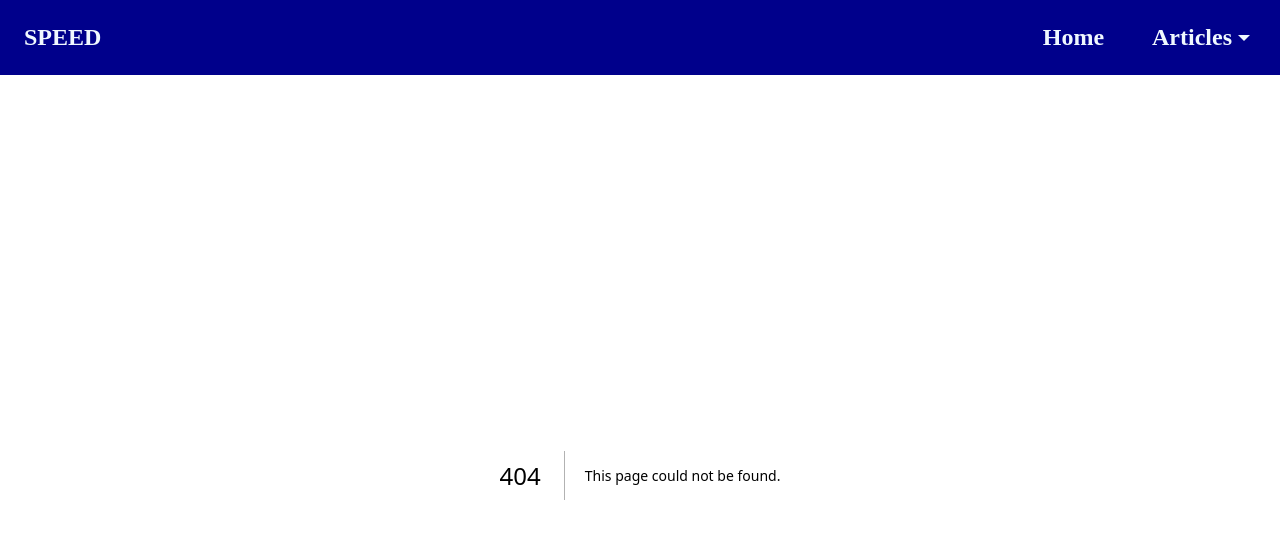
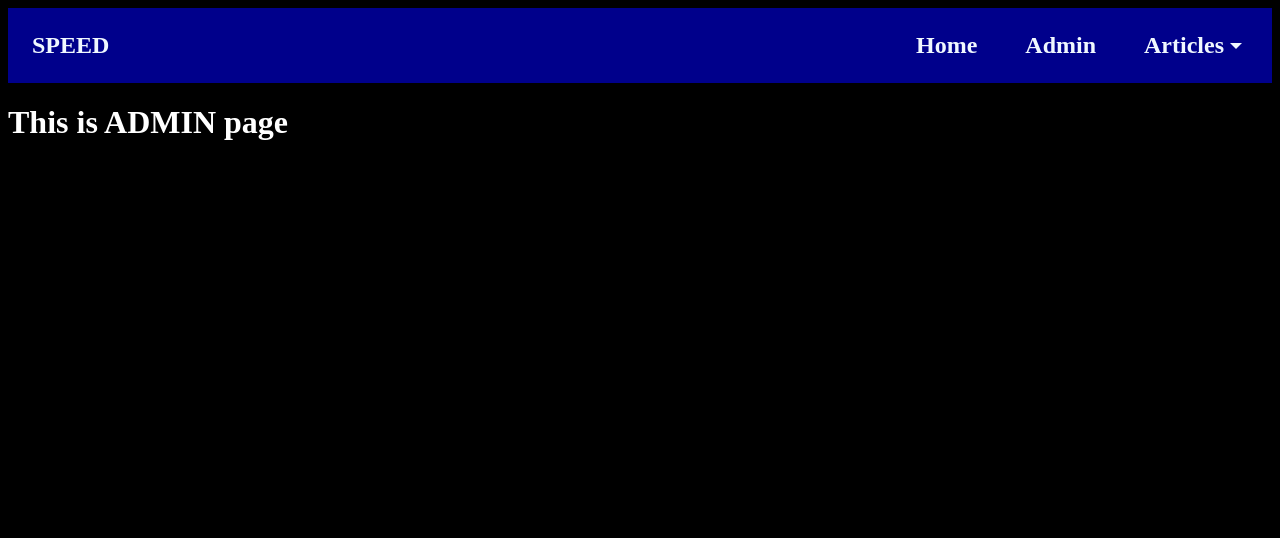
Before and after one commit to christo834/CISE-assignment-1B, a Next.js app in the folder frontend/: page /admin in a window 1280 px wide. Before the commit this address had no page. Shown: the top 538 px of the page. Built offline with nearby package versions, Linux system fonts and the light colour scheme.

Commit message:
Admin Route
Added Admin route, navbar update for admin

```diff
--- a/frontend/src/components/PopulatedNavbar.tsx
+++ b/frontend/src/components/PopulatedNavbar.tsx
@@ -1,3 +1,4 @@
+import styles from "./nav/Nav.module.scss";
 import { IoMdArrowDropdown } from "react-icons/io";
 import NavBar from "./nav/NavBar";
 import NavDropdown from "./nav/NavDropDown";
@@ -6,9 +7,16 @@ import NavItem from "./nav/NavItem";
 const PopulatedNavBar = () => {
   return (
     <NavBar>
+      <div className={styles.left}>
         <NavItem>SPEED</NavItem>
+      </div>
+      <div className={styles.right}>
         <NavItem route="/" end>
           Home
+        </NavItem>
+
+        <NavItem route="/admin" end>
+          Admin
         </NavItem>
         <NavItem dropdown route="/articles">
           Articles <IoMdArrowDropdown />
@@ -17,6 +25,7 @@ const PopulatedNavBar = () => {
             <NavItem route="/articles/new">Submit new</NavItem>
           </NavDropdown>
         </NavItem>
+      </div>
     </NavBar>
   );
 };
--- a/frontend/src/components/nav/Nav.module.scss
+++ b/frontend/src/components/nav/Nav.module.scss
@@ -1,6 +1,13 @@
+.right {
+  display: flex !important;
+  justify-content: flex-end;
+  width: 100%;
+}
+
 .navbar {
   display: flex;
-  position: relative;
+  // position: relative;
+
   top: 0;
   flex-direction: row;
   width: 100%;
@@ -55,7 +62,3 @@
     visibility: visible;
   }
 }
-
-.end {
-  margin-left: auto;
-}
--- /dev/null
+++ b/frontend/src/pages/admin/index.tsx
@@ -0,0 +1,7 @@
+export default function Admin() {
+  return (
+    <div className="container">
+      <h1>This is ADMIN page</h1>
+    </div>
+  );
+}
```
Lines whose indentation alone changed are shown as unchanged.
